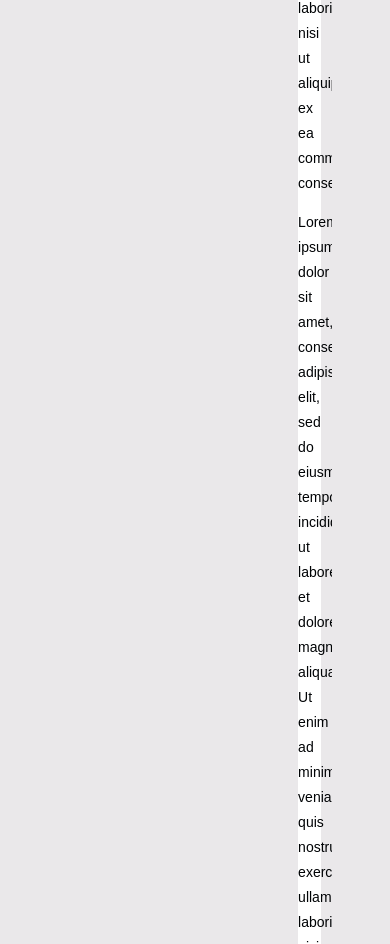
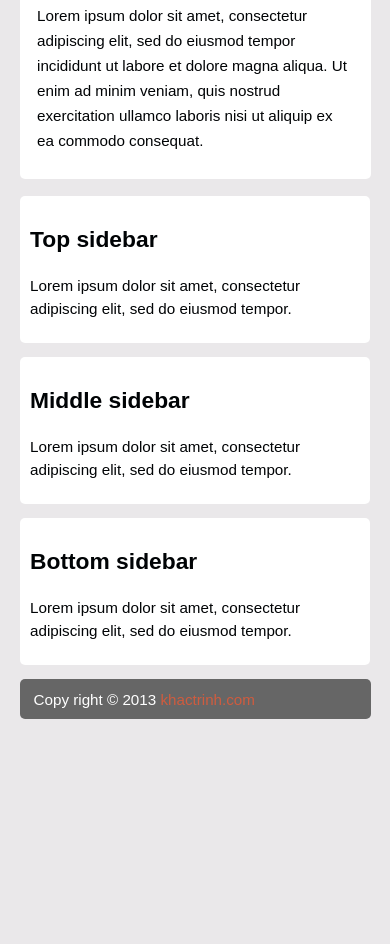
Before and after one commit to smilecn02/responsive-site, a plain HTML site: page index.html in a window 390 px wide. Shown: the part 1056-2000 px from the top of the page. After the commit the page ends 1782 px from the top, so only its background shows below. Drawn offline with Linux system fonts and the light colour scheme.

Commit message:
Complete style and respond style

```diff
--- a/style.css
+++ b/style.css
@@ -14,11 +14,12 @@ a{
 }
 
 a:link, a:visited{
-
+    color: #CF5C3F;
 }
 
 a:hover, a:active{
-
+    background-color: #CF5C3F;
+    color: #FFF;
 }
 
 .body{
@@ -59,10 +60,14 @@ a:hover, a:active{
 }
 
 .mainHeader nav a:hover, .mainHeader nav a:active,
-.mainHeader nav .active a:link, .mainHeader nav .active a:visited{
+.mainHeader nav a.active, .mainHeader nav .active a:visited{
     background-color: #CF5C3F;
     text-shadow: none;
 }
+
+/*nav a.active {
+    background: #CF5C3F;
+}*/
 
 .mainHeader nav ul li a{
     border-radius: 5px;
@@ -75,7 +80,6 @@ a:hover, a:active{
     border-radius: 5px;
     -moz-border-radius: 5px;
     -webkit-border-radius: 5px;
-    overflow: hidden;
 }
 
 .content{
@@ -88,6 +92,8 @@ a:hover, a:active{
     border-radius: 5px;
     -moz-border-radius: 5px;
     -webkit-border-radius: 5px;
+    padding: 3% 5%;
+    margin-top: 2%;
 }
 
 .bottomcontent{
@@ -95,4 +101,134 @@ a:hover, a:active{
     border-radius: 5px;
     -moz-border-radius: 5px;
     -webkit-border-radius: 5px;
+    padding: 3% 5%;
+    margin-top: 2%;
 }
+
+.post-info {
+    font-style: italic;
+    color : #999;
+    font-size: 90%;
+}
+
+.top-sidebar{
+    width: 21%;
+    float: left;
+    background-color: #FFF;
+
+    border-radius: 5px;
+    -moz-border-radius: 5px;
+    -webkit-border-radius: 5px;
+
+    padding: 2% 3%;
+    margin: 2% 0 2% 3%;
+}
+
+.middle-sidebar{
+    width: 21%;
+    float: left;
+    background-color: #FFF;
+
+    border-radius: 5px;
+    -moz-border-radius: 5px;
+    -webkit-border-radius: 5px;
+    margin-left: 3%;
+    padding: 2% 3%;
+    margin-bottom: 2%;
+}
+
+.bottom-sidebar{
+    width: 21%;
+    float: left;
+    background-color: #FFF;
+
+    border-radius: 5px;
+    -moz-border-radius: 5px;
+    -webkit-border-radius: 5px;
+    margin-left: 3%;
+    padding: 2% 3%;
+    margin-bottom: 2%;
+}
+
+.mainFooter{
+    width: 100%;
+    float: left;
+
+     border-radius: 5px;
+    -moz-border-radius: 5px;
+    -webkit-border-radius: 5px;
+
+    background-color: #666;
+    margin: 2% 0;
+    height: 40px;
+
+}
+
+.mainFooter p{
+    width: 92%;
+    margin: 10px auto;
+    color: #fff;
+}
+
+@media only screen and (min-width: 150px) and (max-width: 600px)
+{
+    .body{
+        width: 90%;
+        font-size: 95%;
+    }
+
+    .mainHeader img{
+        width: 100%;
+    }
+
+    .mainHeader nav{
+        height: 160px;
+    }
+
+    .mainHeader nav ul{
+        padding-left: 0;
+    }
+
+    .mainHeader nav ul li{
+        width: 100%;
+        margin: 0 auto;
+        text-align: center;
+    }
+
+    .mainHeader nav a:link, .mainHeader nav a:visited{
+        padding: 10px 25px;
+        height: 20px;
+        display: block;
+    }
+
+    .content{
+        width: 100%;
+        float: left;
+        margin-top: 2%;
+    }
+
+    .post-info{
+        display: none;
+    }
+
+    .topcontent{
+        background-color: #FFF;
+        border-radius: 5px;
+        -moz-border-radius: 5px;
+        -webkit-border-radius: 5px;
+        padding: 3% 5%;
+        margin-top: 2%;
+        margin-bottom: 4%;
+    }
+
+    .bottomcontent{
+        margin-bottom: 3%;
+    }
+
+
+    .top-sidebar, .middle-sidebar, .bottom-sidebar{
+        width: 94%;
+        padding: 2% 3%;
+        margin: 2% 0 2% 0%;
+    }
+}
```
